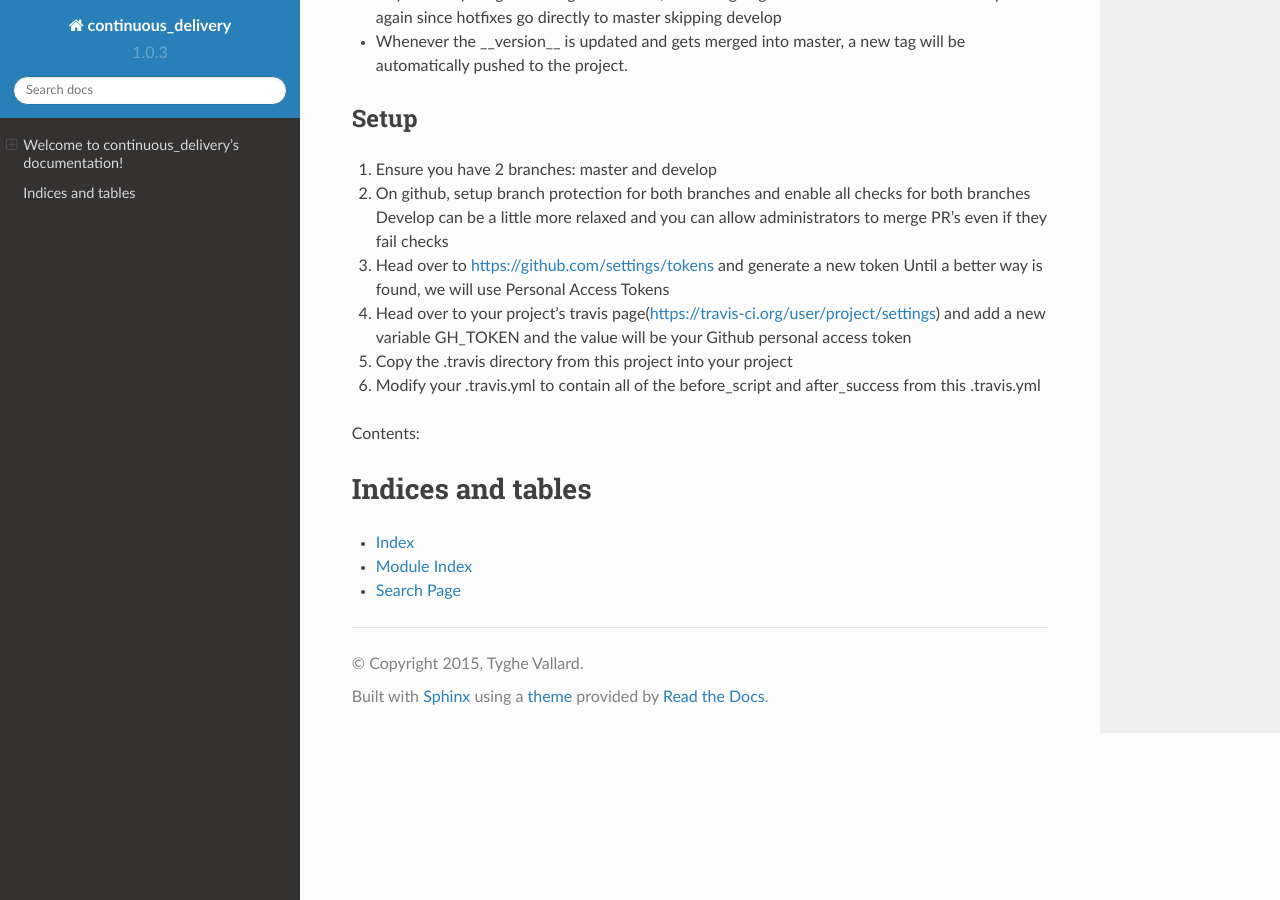
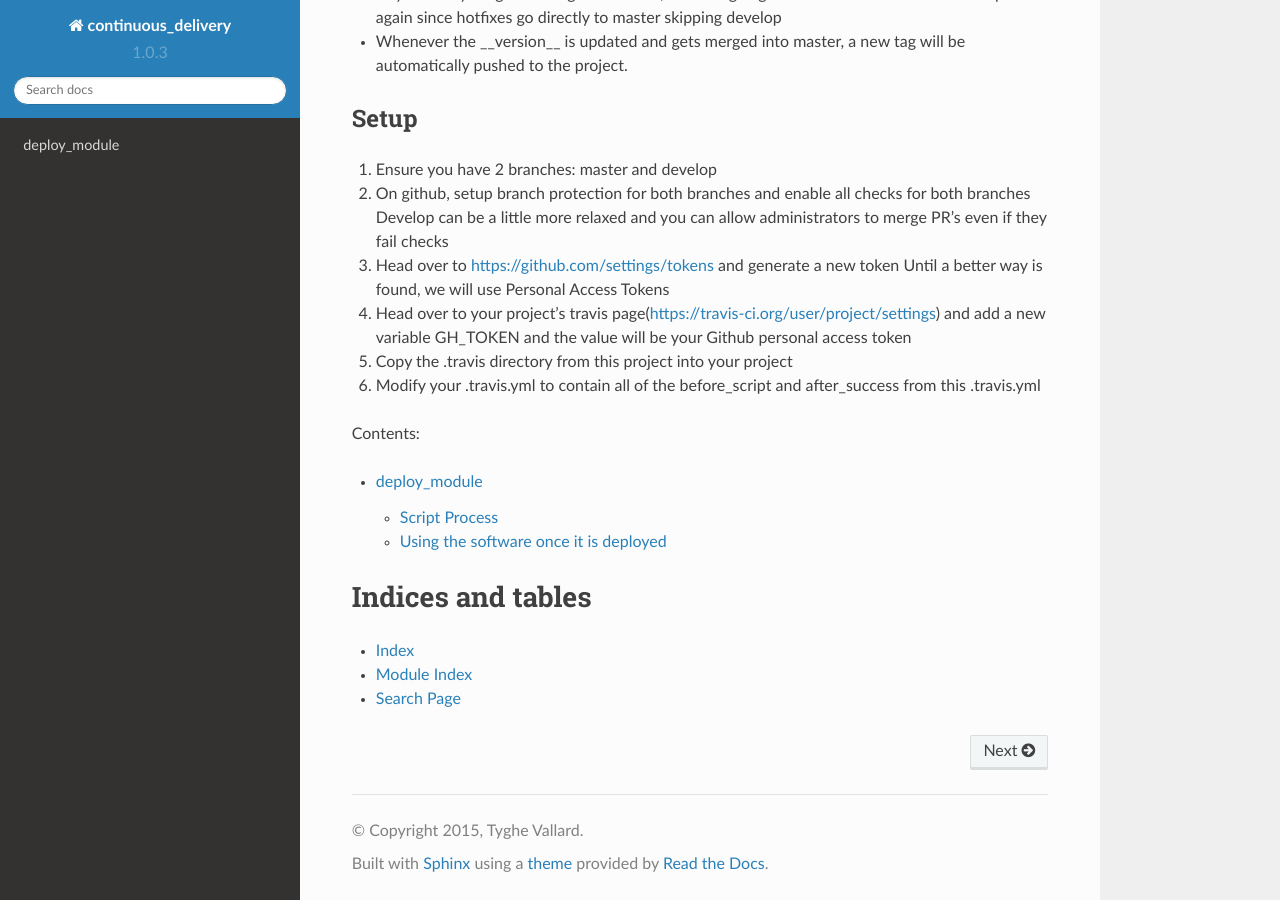
Before and after one commit to averagehat/continuous_delivery, a Sphinx documentation site: the page built from docs/index.rst, in a window 1280 px wide and 900 px high, scrolled down 746 px. Built offline with Sphinx 7.4.7 and the Read the Docs theme 2.0.0, drawn with Linux system fonts in a browser that asks for light colours; some of the changed lines change nothing that is shown.

Commit message:
docs for deploy_module

```diff
--- a/CHANGELOG.rst
+++ b/CHANGELOG.rst
@@ -1,5 +1,11 @@
 Changelog
 =========
+
+Version 1.0.4
+-------------
+
+- Added deploy_module script which installs tags from github and then builds
+  environmental module for it
 
 Version 1.0.3
 -------------
--- /dev/null
+++ b/docs/deploy_module.rst
@@ -0,0 +1,66 @@
+deploy_module
+=============
+
+This is a simple script that will install the latest tagged version of
+a project on GitHub as well as ensure that the latest commits in the
+develop branch are iinstalled into a `-latest` directory.
+
+The script also ensures there is an environmental module for both of the above.
+You can read more about modules at
+https://en.wikipedia.org/wiki/Environment_Modules_%28software%29
+
+The script takes the following arguments:
+
+- Software
+- Modules
+- GitHub URL
+
+Script Process
+--------------
+
+The following example usage would deploy the continuous_delivery project into
+the Software directory in your current working directory and then would place
+modules for the latest develop version as well as the latest tagged release into
+the Modules directory.
+
+.. code-block:: bash
+
+    ./deploy_module.py Software Modules https://github.com/vdbwrair/continous_delivery
+
+Using the software once it is deployed
+--------------------------------------
+
+You can simply execute
+
+.. code-block:: bash
+
+    module use Modules
+
+Which will activate the Modules path such that the module command will
+look for them there(until you close your terminal).
+
+Once that is done you can view all modules via
+
+.. code-block:: bash
+
+    module avail
+
+which should produce something like the following::
+
+    ---------------- Modules ---------------------
+    continuous_delivery/continuous_delivery-latest
+    continuous_delivery/continuous_delivery-v1.1.0
+
+You can use the module load command to load either of the modules by name
+
+.. code-block:: bash
+
+    module load continuous_delivery/continuous_delivery-latest
+
+Or you can load the latest tagged version via lazy loading
+
+.. code-block:: bash
+
+    module load continuous_delivery
+
+Which would load v1.1.0(or whatever the latest version is)
--- a/docs/index.rst
+++ b/docs/index.rst
@@ -57,6 +57,8 @@
 .. toctree::
    :maxdepth: 2
 
+   deploy_module
+
 Indices and tables
 ==================
 
```
